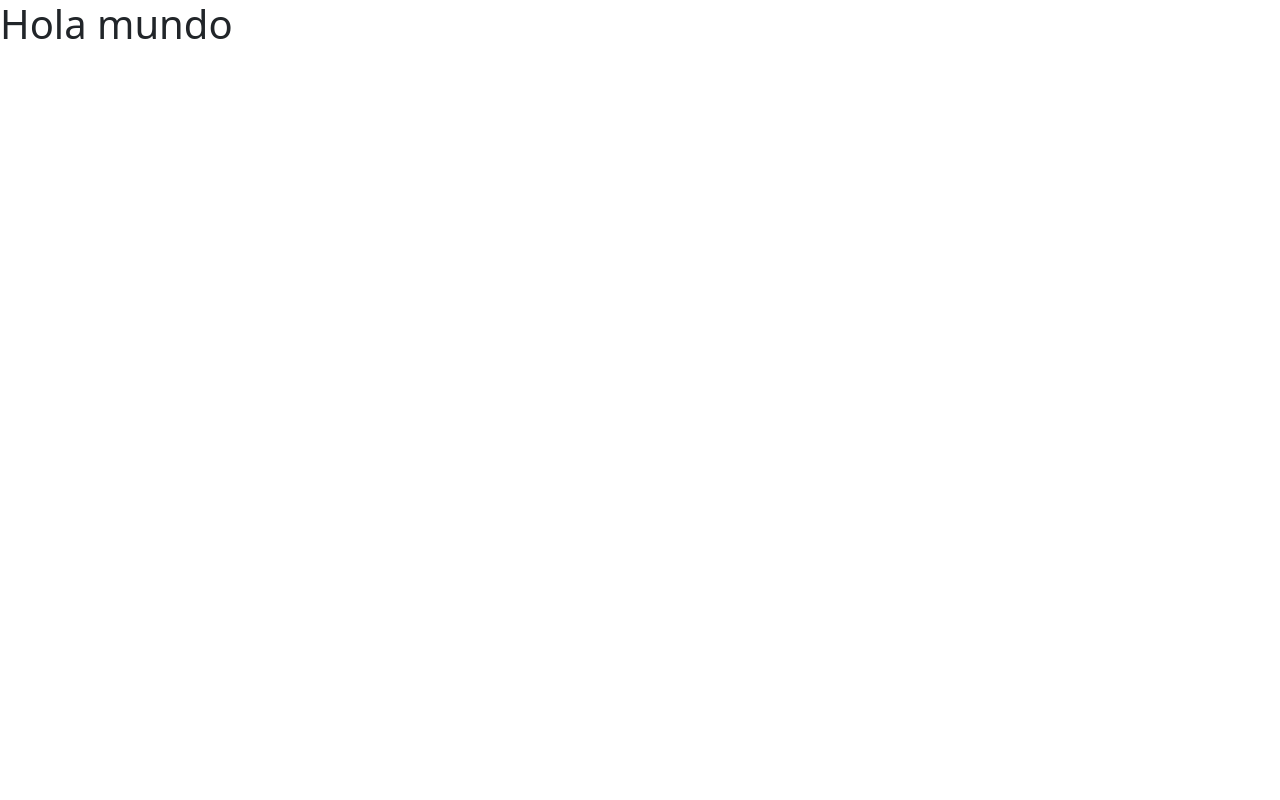
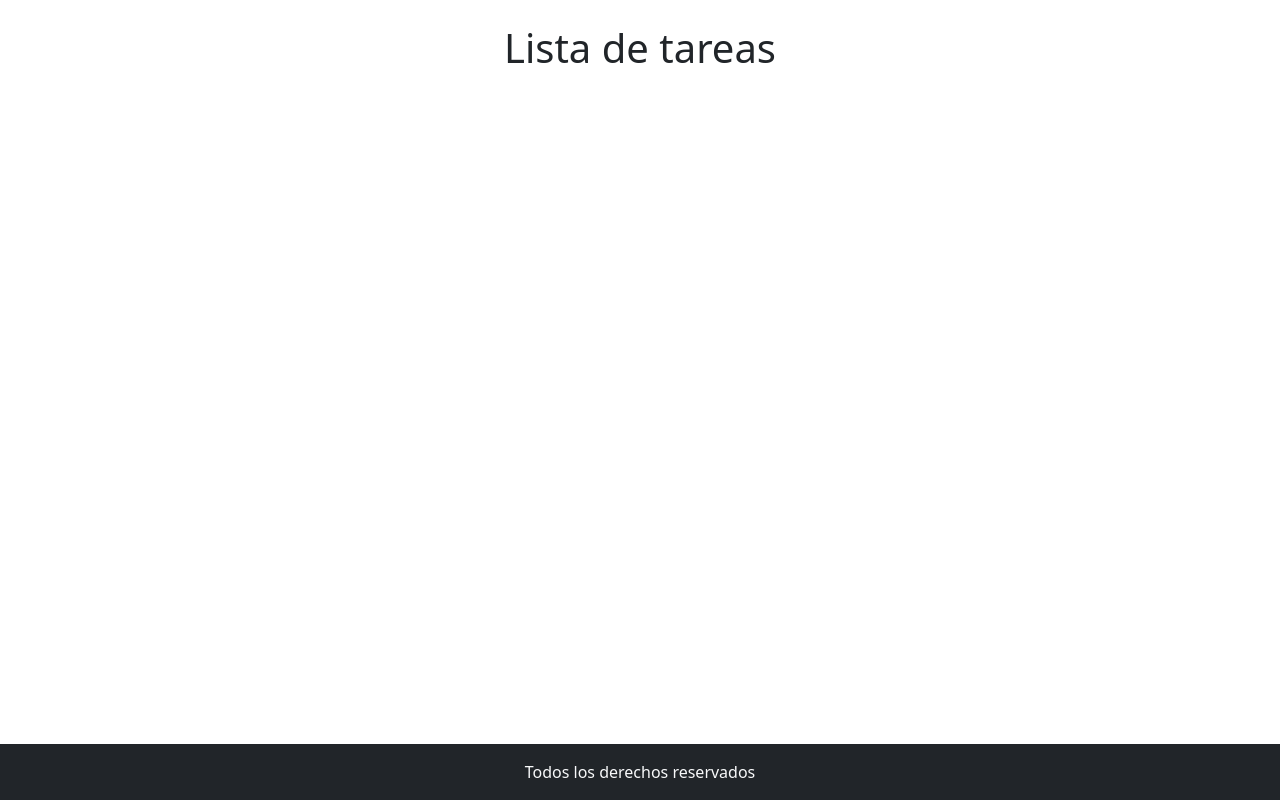
Before and after one commit to TucuNacho/listatareasReact, a React (Vite) app: page / in a window 1280 px wide. Built offline with nearby package versions, Linux system fonts and the light colour scheme.

Commit message:
bajamos el footer del componente app

```diff
--- a/src/App.jsx
+++ b/src/App.jsx
@@ -1,10 +1,16 @@
 import 'bootstrap/dist/css/bootstrap.min.css';
+import FormularioTarea from './components/FormularioTarea';
 function App() {
 
   return (
-    <main>
-      <h1>Hola mundo</h1>
+    <>
+    <main className='container my-4'>
+      <h1 className='text-center'>Lista de tareas</h1>
+
+      <FormularioTarea/>
     </main>
+    <footer className='bg-dark text-light text-center py-3'>Todos los derechos reservados</footer>
+    </>
   )
 }
 
--- /dev/null
+++ b/src/components/FormularioTarea.jsx
@@ -0,0 +1,9 @@
+const FormularioTarea = () => {
+    return (
+        <div>
+
+        </div>
+    );
+};
+
+export default FormularioTarea;
--- a/src/index.css
+++ b/src/index.css
@@ -0,0 +1,9 @@
+#root{
+    min-height: 100vh;
+    display: flex;
+    flex-direction: column;
+}
+
+main{
+    flex-grow: 1;
+}
```
Also changed, not shown: src/components/ItemTarea.jsx (added, +9 -0 lines), src/components/ListaTareas.jsx (added, +9 -0 lines).
